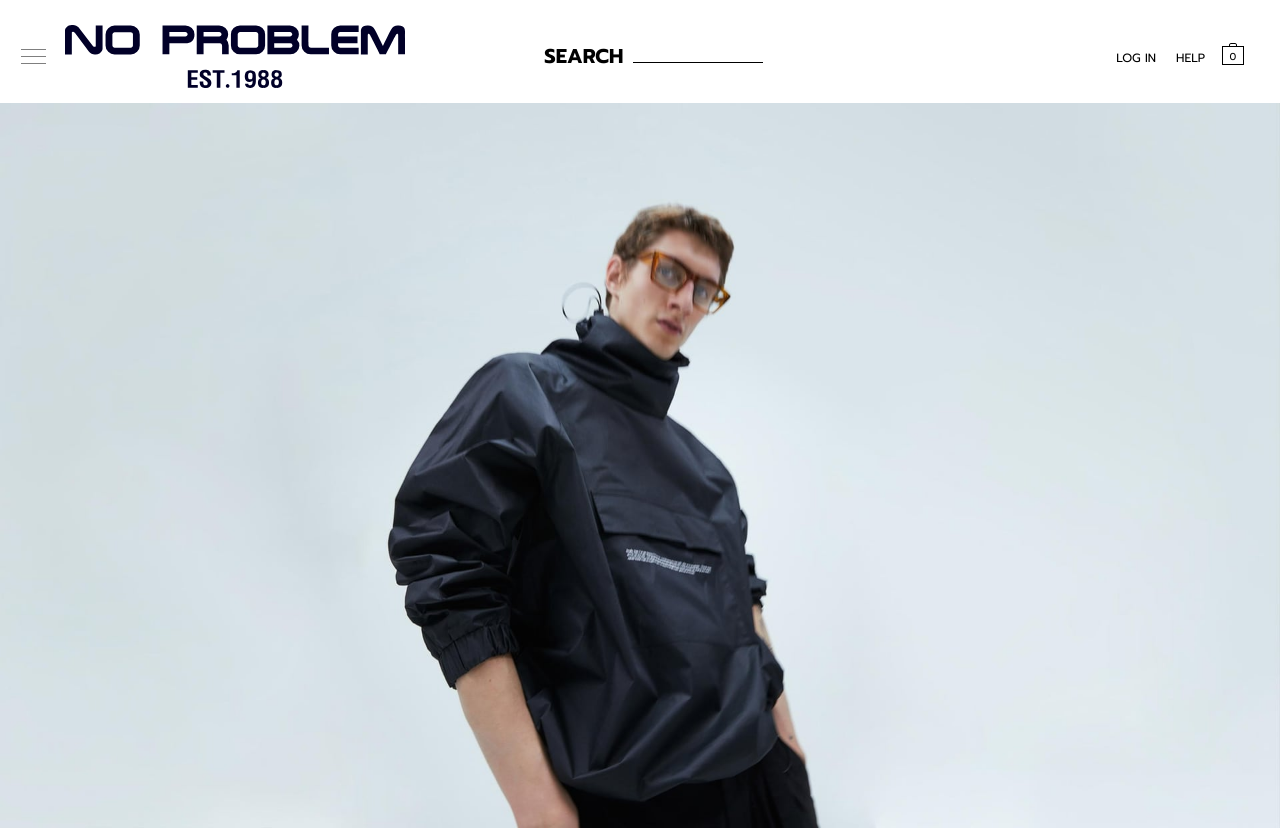
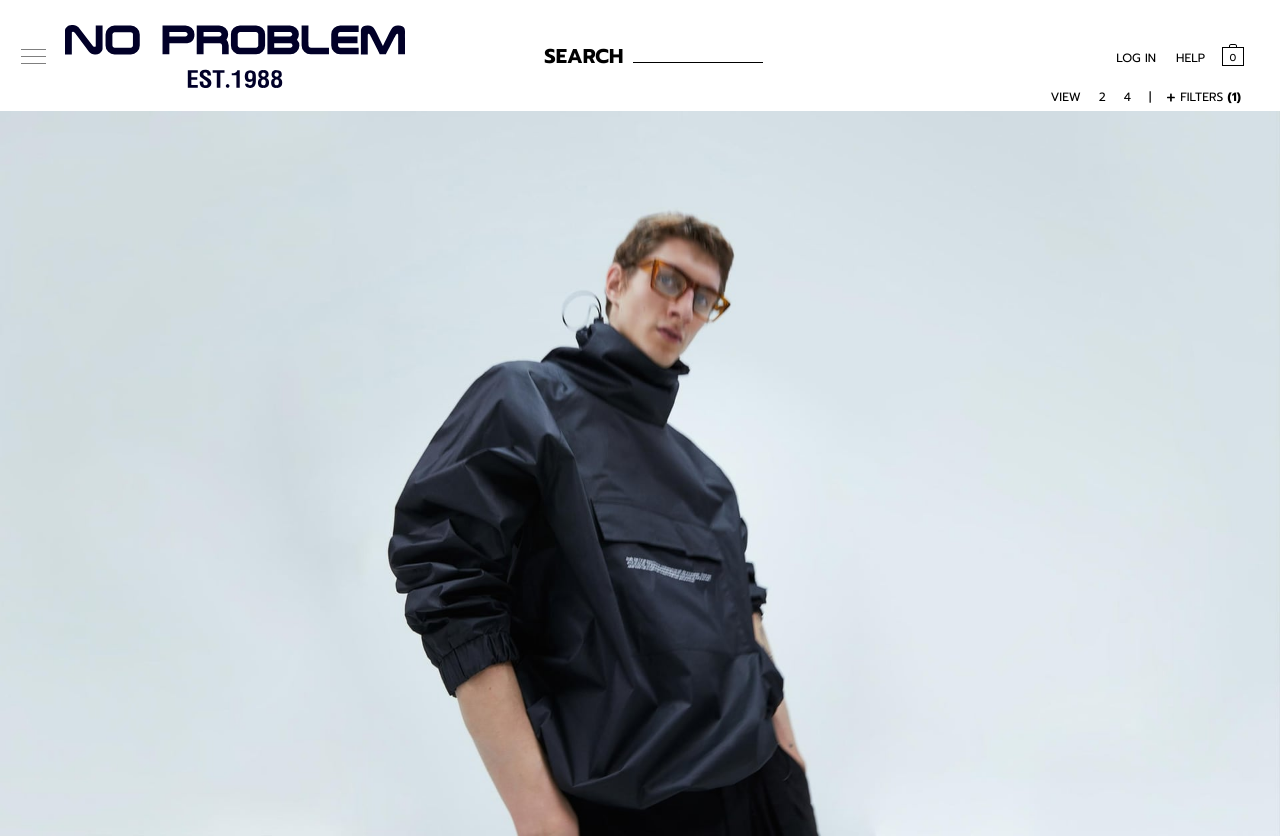
Before and after one commit to Githubpoozas/noproblemPrototype, a Vue app: page / in a window 1280 px wide. Shown: the top 838 px of the page. Built offline with nearby package versions, Linux system fonts and the light colour scheme.

Commit message:
finish display filter, selected filter counter not finish

```diff
--- a/src/components/TopNav.vue
+++ b/src/components/TopNav.vue
@@ -1,5 +1,11 @@
 <template>
-  <div class="header" id="header" :class="{ headerTran: headerTran }">
+  <div
+    class="header"
+    id="header"
+    :class="{ headerTran: isNavTran, hover: isNavHover || panelOpen }"
+    @mouseenter="navIsHover"
+    @mouseleave="navNotHover"
+  >
     <div class="header__menu" @mouseenter="menuEnter" @mouseleave="menuLeave">
       <svg width="32" height="32">
         <path
@@ -52,18 +58,28 @@
         </li>
       </ul>
     </div>
+    <CollectionFilter
+      :panelOpen="panelOpen"
+      @panelOpening="panelOpen = !panelOpen"
+    ></CollectionFilter>
   </div>
 </template>
 
 <script>
 import { eventBus } from "../main";
+// import router from "../router";
+import CollectionFilter from "@/components/item/CollectionFilter.vue";
 
 export default {
   data() {
     return {
       menuHover: false,
       headerTran: false,
+      panelOpen: false,
     };
+  },
+  components: {
+    CollectionFilter,
   },
   methods: {
     menuEnter() {
@@ -92,18 +108,40 @@ export default {
       //   head.style.backgroundColor = "transparent";
       // }
     },
+    navIsHover() {
+      this.$store.commit("NAV_IS_HOVER");
+    },
+    navNotHover() {
+      this.$store.commit("NAV_NOT_HOVER");
+    },
   },
-  watch: {
-    $route: function() {
+  computed: {
+    isNavHover() {
+      return this.$store.getters.getNavHover;
+    },
+    isNavTran() {
       let routeName = this.$route.name;
       console.log(routeName);
       if (routeName == "Home" || routeName == "Collection") {
-        this.headerTran = true;
+        return true;
       } else {
-        this.headerTran = false;
+        return false;
       }
     },
   },
+
+  // watch: {
+  //   $route: function() {
+  //     let routeName = this.$route.name;
+  //     console.log(routeName);
+  //     if (routeName == "Home" || routeName == "Collection") {
+  //       this.headerTran = true;
+  //     } else {
+  //       this.headerTran = false;
+  //     }
+  //   },
+  // },
+
   created() {
     // window.addEventListener("scroll", this.handleScroll);
   },
@@ -121,12 +159,14 @@ export default {
   width: 100%;
   display: grid;
   grid-template-columns: minmax(65px, 5%) 20% 52% 23%;
+  grid-template-rows: 1fr;
   justify-items: center;
   align-items: center;
-  padding-top: 2.5rem;
-  padding-bottom: 1.5rem;
+  padding-top: 25px;
+  padding-bottom: 5px;
   overflow: hidden;
   background-color: white;
+  transition: background-color 0.3s;
 
   &.headerTran {
     background-color: transparent;
@@ -136,6 +176,10 @@ export default {
     &:hover {
       background-color: white;
     }
+  }
+
+  &.hover {
+    background-color: white;
   }
 
   span {
@@ -198,6 +242,7 @@ export default {
       }
 
       &-cart {
+        padding-top: 2px;
         &-link {
           display: block;
           text-align: center;
--- /dev/null
+++ b/src/components/item/CollectionFilter.vue
@@ -0,0 +1,272 @@
+<template>
+  <!-- <div
+    class="filter__container"
+    :class="{ hover: isNavHover }"
+    @mouseenter="navIsHover"
+    @mouseleave="navNotHover"
+  > -->
+  <div class="filter__container">
+    <div class="filter__view__container">
+      <div class="filter__view__wrapper">
+        <p class="filter__view__text">view</p>
+        <a class="filter__view__btn" id="twoCol">2</a>
+        <a class="filter__view__btn" id="fourCol">4</a>
+        <p class="filter__view__separator">|</p>
+      </div>
+      <div class="filter__openner__container">
+        <div :class="{ hide: panelOpen }">
+          <i class="filter__openner__plus fas fa-plus"></i>
+        </div>
+        <div :class="{ hide: !panelOpen }">
+          <i class="filter__openner__minus fas fa-minus"></i>
+        </div>
+        <a
+          id="filter__openner__btn"
+          class="filter__openner__btn"
+          @click="expandPanel"
+          :class="{ selected: panelOpen, expand: panelOpen }"
+        >
+          filters
+          <span class="filter__openner__selectedNumber">(1)</span>
+        </a>
+        <div class="filter__openner__separator"></div>
+        <a id="clearFilter" class="filter__openner__clear" v-if="panelOpen"
+          >clear</a
+        >
+      </div>
+    </div>
+    <div class="filter__panel__container" :class="{ panelOpen: panelOpen }">
+      <ul class="filter__panel__wrapper">
+        <li
+          class="filter__panel__list"
+          v-for="filter in filters"
+          :key="filter.id"
+        >
+          <h4 class="filter__panel__name">{{ filter.title }}</h4>
+          <ul class="filter__panel__type__wrapper">
+            <li
+              class="filter__panel__type__list"
+              v-for="item in filter.items"
+              :key="item.id"
+              :class="{ selected: item.selected }"
+            >
+              <label class="filter__panel__type__label"
+                >{{ item.name }}
+                <input
+                  type="checkbox"
+                  class="filter__panel__type__checkbox"
+                  v-model="item.selected"
+                />
+                <p v-if="item.selected" class="filter__panel__type__checkmark">
+                  <i class="fas fa-check"></i>
+                </p>
+              </label>
+            </li>
+          </ul>
+        </li>
+      </ul>
+    </div>
+  </div>
+</template>
+
+<script>
+export default {
+  props: ["panelOpen"],
+  data() {
+    return {
+      selectedLength: "",
+      filters: [
+        {
+          title: "size",
+          items: [
+            { name: "xs", selected: false },
+            { name: "s", selected: false },
+            { name: "m", selected: false },
+            { name: "l", selected: false },
+            { name: "xl", selected: false },
+          ],
+        },
+        {
+          title: "color",
+          items: [
+            { name: "beige", selected: false },
+            { name: "black", selected: false },
+            { name: "blue", selected: false },
+            { name: "brown", selected: false },
+            { name: "ecru", selected: false },
+          ],
+        },
+        {
+          title: "collection",
+          items: [
+            { name: "basic", selected: false },
+            { name: "ladies", selected: false },
+            { name: "trf", selected: false },
+          ],
+        },
+        {
+          title: "characteristics",
+          items: [
+            { name: "accessories", selected: false },
+            { name: "dresses", selected: false },
+            { name: "handbags", selected: false },
+            { name: "jackets", selected: false },
+            { name: "jeans", selected: false },
+            { name: "knitwear", selected: false },
+          ],
+        },
+        {
+          title: "price",
+          items: [
+            { name: "1,000 THB", selected: false },
+            { name: "2,000 THB", selected: false },
+            { name: "3,000 THB", selected: false },
+            { name: "4,000 THB", selected: false },
+            { name: "5,000 THB", selected: false },
+          ],
+        },
+      ],
+    };
+  },
+  methods: {
+    navIsHover() {
+      this.$store.commit("NAV_IS_HOVER");
+    },
+    navNotHover() {
+      this.$store.commit("NAV_NOT_HOVER");
+    },
+    expandPanel() {
+      this.$emit("panelOpening");
+    },
+    // countSelected() {
+    //   return this.filters(filter =>
+    //     filter.items.forEach(item => (item.selected = true))
+    //   ).length;
+    // },
+  },
+  computed: {
+    isNavHover() {
+      return this.$store.getters.getNavHover;
+    },
+
+  },
+};
+</script>
+
+<style lang="scss" scoped>
+.filter {
+  &__container {
+    grid-column: 1/-1;
+    justify-self: end;
+    margin-right: 40px;
+    position: sticky;
+    top: 103px;
+    text-transform: uppercase;
+    // padding-bottom: 12px;
+    // margin-bottom: 12px;
+    transition: background-color 0.3s;
+    &.hover {
+      background-color: white;
+    }
+  }
+  &__view {
+    &__container {
+      display: flex;
+      justify-content: flex-end;
+
+      @media only screen and (max-width: 56.25em) {
+        top: 0;
+        padding-bottom: 0;
+      }
+
+      & * {
+        display: inline-block;
+        font-size: 12px;
+        margin: 0;
+      }
+    }
+
+    &__wrapper {
+      & * {
+        margin-left: 18px;
+      }
+    }
+  }
+
+  &__openner {
+    &__container {
+      margin-left: 16px;
+    }
+    &__plus,
+    &__minus {
+      font-size: 9px;
+    }
+    &__btn {
+      margin-left: 5px;
+      cursor: pointer;
+      transition: margin 0.3s;
+
+      &.expand {
+        margin-right: 188px;
+      }
+    }
+  }
+  &__panel {
+    &__container {
+      padding: 52px 24px 24px 48px;
+      min-width: 338px;
+      background-color: white;
+      position: fixed;
+      right: 0;
+      top: 110px;
+
+      transition: transform 0.3s;
+      transform: translateX(100%);
+      height: 87.3vh;
+      overflow-y: auto;
+      overscroll-behavior: contain;
+      text-align: left;
+
+      // @media only screen and (max-width: 56.25em) {
+      //   top: 100px;
+      // }
+
+      &.panelOpen {
+        transform: translateX(0);
+      }
+    }
+    &__list {
+      margin-bottom: 40px;
+    }
+    &__name {
+      font-size: 16px;
+      font-weight: 700;
+    }
+    &__type {
+      &__list {
+        margin-top: 1.6rem;
+      }
+
+      &__label {
+        font-size: 12px;
+
+        display: flex;
+        justify-content: space-between;
+      }
+      &__checkbox {
+        display: none;
+      }
+      &__checkmark {
+        font-size: 12px;
+        margin: 0;
+      }
+    }
+  }
+}
+.selected {
+  font-weight: 700;
+}
+.hide {
+  display: none;
+}
+</style>
--- a/src/store/index.js
+++ b/src/store/index.js
@@ -15,8 +15,16 @@ export default new Vuex.Store({
     subscribeDetail: { email: "", woman: false, man: false, kids: false },
     products,
     cart: [],
+    isNavHover: false,
   },
-  mutations: {},
+  mutations: {
+    NAV_IS_HOVER: state => {
+      state.isNavHover = true;
+    },
+    NAV_NOT_HOVER: state => {
+      state.isNavHover = false;
+    },
+  },
   actions: {},
   modules: {},
   getters: {
@@ -35,5 +43,8 @@ export default new Vuex.Store({
     getCart: state => {
       return state.cart;
     },
+    getNavHover: state => {
+      return state.isNavHover;
+    },
   },
 });
--- a/src/views/product/Collection.vue
+++ b/src/views/product/Collection.vue
@@ -71,12 +71,14 @@
 </template>
 
 <script>
+
 export default {
   data() {
     return {
       banner: "itemBanner.jpg",
     };
   },
+
   methods: {
     numberFormat(number) {
       return Intl.NumberFormat().format(number);
```
Also changed, not shown: src/components/item/CollectionItem.vue (deleted, +0 -11 lines), src/components/item/FilterLIst.vue (added).
